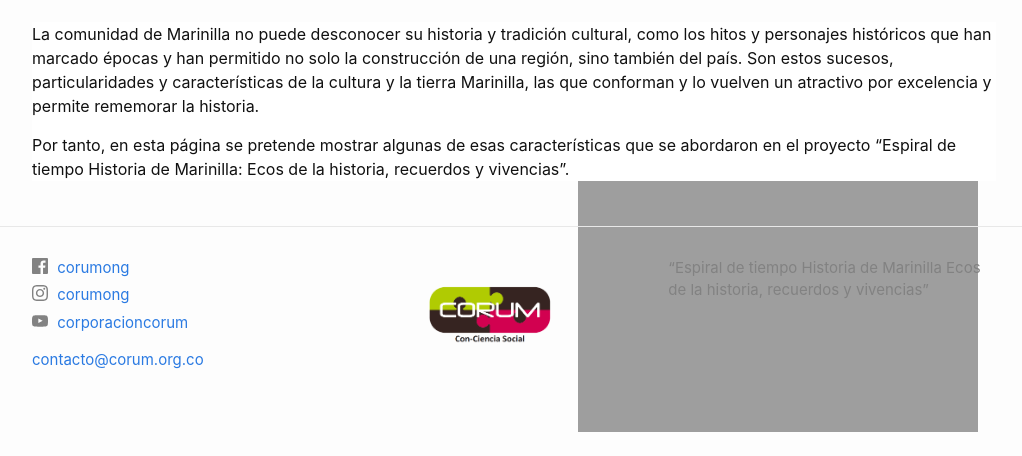
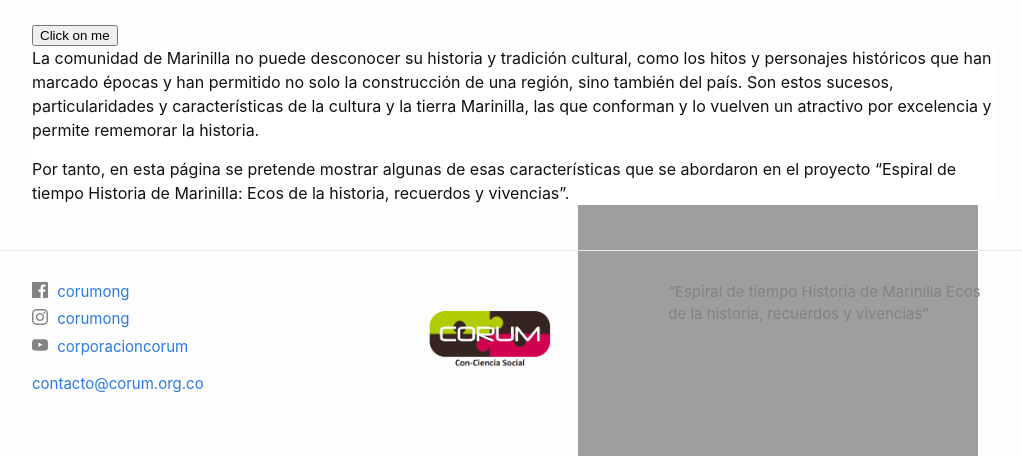
Before and after one commit to GomezMunera/historia, a Jekyll site: the page built from index.markdown, in a window 1280 px wide. Shown: the part 722-1178 px from the top of the page, without its empty margins (126-1148 px from the left). Built offline with Jekyll 4.4.1, drawn with Linux system fonts in a browser that asks for light colours; before the commit the page ends 1154 px from its top, so only the background shows below that.

Commit message:
ruta de animación

```diff
--- a/_layouts/home.html
+++ b/_layouts/home.html
@@ -2,8 +2,8 @@
 layout: default
 ---
 
-<div class="section" style="scroll-behavior: auto;">
-  <img src="{{ site.baseurl}}/assets/img/galeria/1950.png">
+<div class="section">
+  <img src="{{ site.baseurl}}/assets/img/galeria/1950.png" title="Migración">
   <img src="{{ site.baseurl}}/assets/img/galeria/Ecos.png">
   <img src="{{ site.baseurl}}/assets/img/galeria/Expansion.png">
   <img src="{{ site.baseurl}}/assets/img/galeria/Libro.png">
@@ -12,6 +12,10 @@
 
 <br>
 
+<button>
+  <span>Click on me</span>
+</button>
+
 <div class="highlight">
   {%- if page.title -%}
     <h1 class="page-heading">{{ page.title }}</h1>
--- a/_layouts/page.html
+++ b/_layouts/page.html
@@ -16,7 +16,7 @@
     </h1>
 
     <script src="https://cdnjs.cloudflare.com/ajax/libs/animejs/2.0.2/anime.min.js"></script>
-    <script src="../assets/js/animacion.js"></script>
+    <script src="{{ site.baseurl }}/assets/js/animacion.js"></script>
 
   </header>
 
--- a/assets/main.scss
+++ b/assets/main.scss
@@ -132,8 +132,7 @@
   flex-grow: 1;
   object-fit: cover;
   opacity: 0.8;
-  transition: 0.5s ease-out;
-
+  transition: 0.5s ease-in-out;
 }
 
 .section img:hover{
@@ -142,6 +141,7 @@
   cursor: pointer;
   filter: saturate(180%);
   filter: contrast(150%);
+  display: block;
 }
 
 /* Botón en la imagen de galeria */
--- a/recuerdos.markdown
+++ b/recuerdos.markdown
@@ -15,7 +15,7 @@
     </h1>
 
     <script src="https://cdnjs.cloudflare.com/ajax/libs/animejs/2.0.2/anime.min.js"></script>
-    <script src="../assets/js/animacion.js"></script>
+    <script src="{{ site.baseurl }}/assets/js/animacion.js"></script>
 
   <!--LLAMADO A LAS IMAGENES-->
 
```
